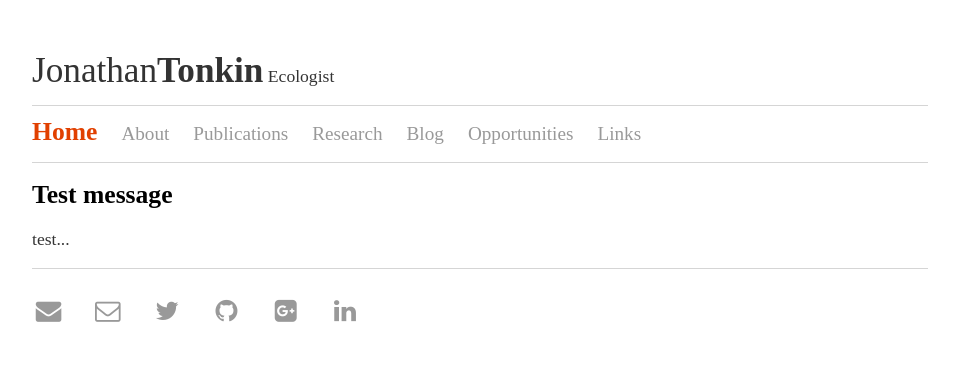
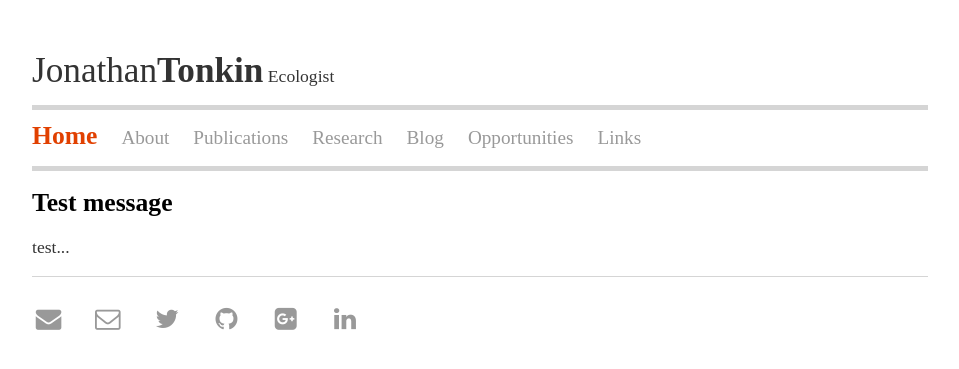
Before and after one commit to jdtonkin/jdtonkin.github.io, a Jekyll site: the page built from index.html, in a window 1280 px wide. Shown: the top 369 px of the page, without its empty margins (160-1119 px from the left). Built offline with Jekyll 4.4.1, drawn with Linux system fonts in a browser that asks for light colours; nearby versions of some CDN libraries; some web fonts are replaced.

Commit message:
Update main.css

```diff
--- a/css/main.css
+++ b/css/main.css
@@ -24,7 +24,7 @@ nav ul .activepage a { color: #E14000; font-size: 1.6em; font-weight: bold;}
 nav ul li .activepage a { color: #E14000; font-size: 1.6em; font-weight: bold;}
 nav ul li .activepage a:hover { text-decoration: none; color: #E14000;}
 
-nav { border-top: 1px solid #d5d5d5; border-bottom: 1px solid #d5d5d5; }
+nav { border-top: 5px solid #d5d5d5; border-bottom: 5px solid #d5d5d5; }
 footer { border-top: 1px solid #d5d5d5; font-size: 1.6em; }
 footer a:hover { color: #E14000; }
 
```
